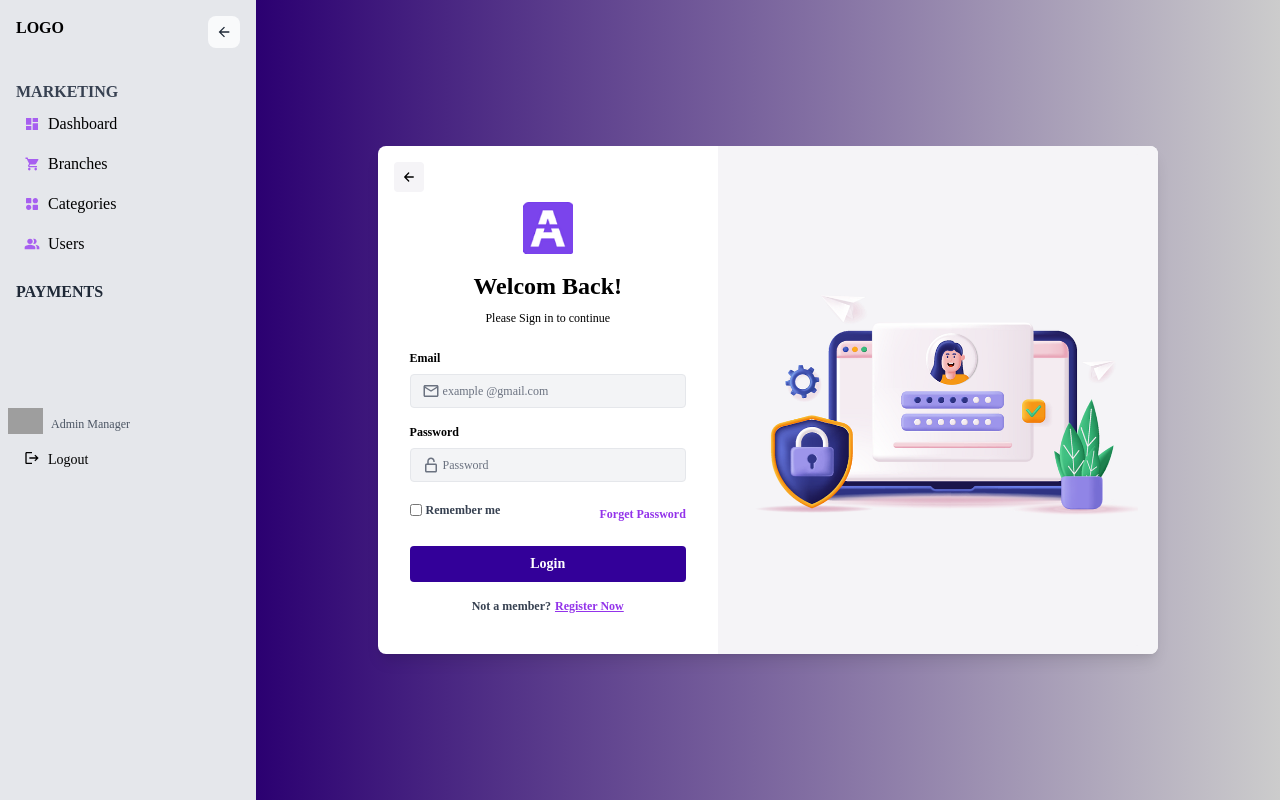
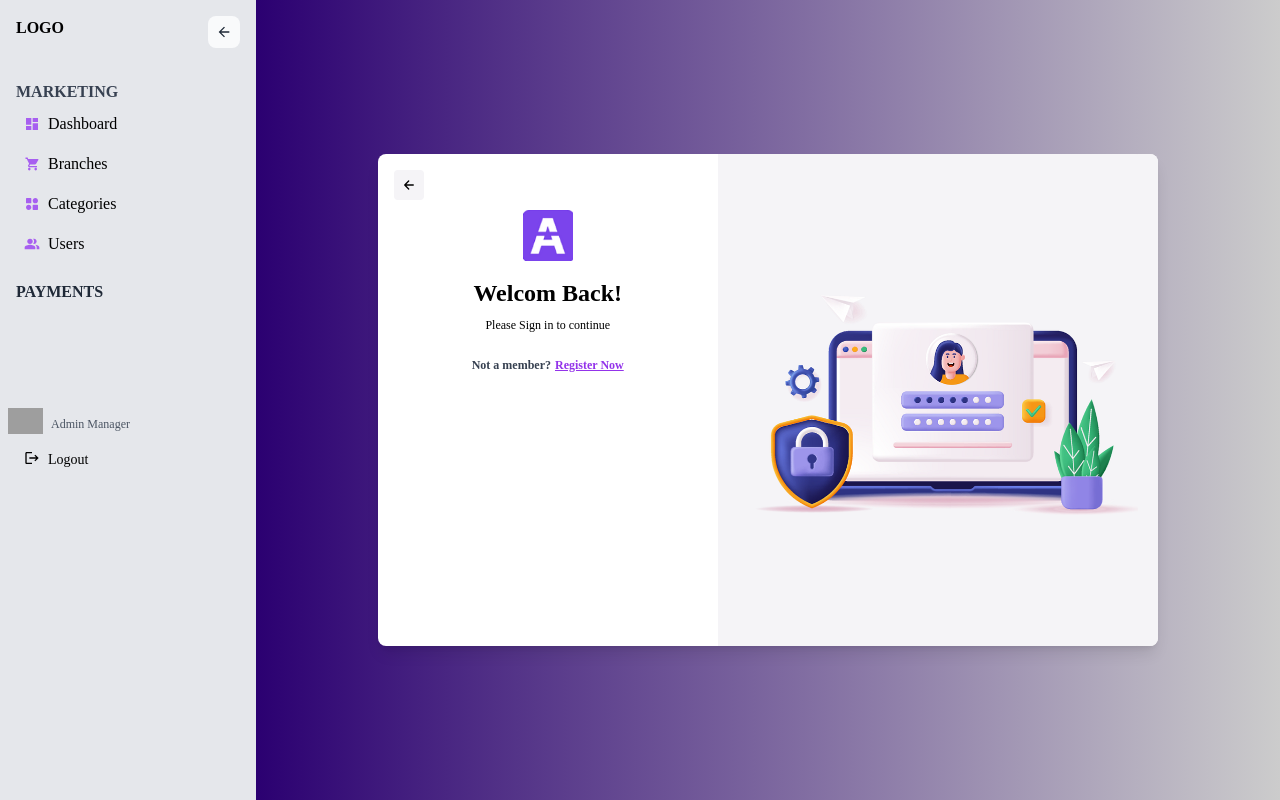
Before and after one commit to ShadaHamed/jahiz, a Next.js app: page /login in a window 1280 px wide. Built offline with nearby package versions, Linux system fonts and the light colour scheme; grey boxes are pictures that could not be loaded.

Commit message:
delete login page

```diff
--- a/src/app/(user)/login/page.tsx
+++ b/src/app/(user)/login/page.tsx
@@ -1,5 +1,5 @@
 import Image from "next/image"
-import LoginForm from "./LoginForm"
+// import LoginForm from "./LoginForm"
 // import loginImage from "../../../../public/loginImage.png"
 // import A from "../../../../public/A.png"
 import BackButton from "@/components/Buttons"
@@ -21,7 +21,7 @@ const LoginPage = () => {
             </div>
               <h2 className="text-lg md:text-2xl text-center font-bold mb-2">Welcom Back!</h2>
               <p className="mb-6 text-center text-xs">Please Sign in to continue</p>
-              <LoginForm />
+              {/* <LoginForm /> */}
               <p className="flex flex-col space-y-1 md:flex-row md:justify-center md:space-x-1 md:space-y-0 mt-4 md:text-center text-xs font-semibold text-gray-700">
                 <span>Not a member? {" "}</span>
                 <span>
```
